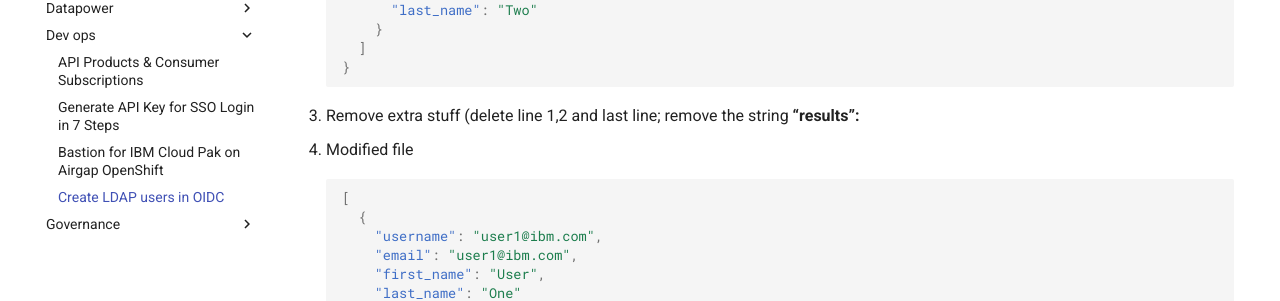
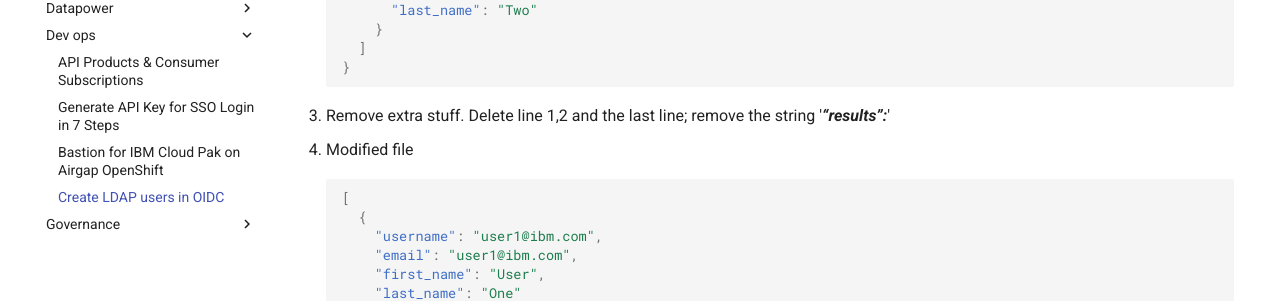
Before and after one commit to ibm-apiconnect/apic-hybrid-cloud-enablement, an MkDocs documentation site: the page built from docs-and-tools/dev-ops/create-oidc-users-from-ldap.md, in a window 1280 px wide and 900 px high, scrolled down 430 px. Shown: the part 154-455 px from the top of the window. Built offline with MkDocs 1.6.1 and Material for MkDocs 9.7.7, drawn with Linux system fonts in a browser that asks for light colours.

Commit message:
Formatting update
Formatting update

````diff
--- a/docs-and-tools/dev-ops/create-oidc-users-from-ldap.md
+++ b/docs-and-tools/dev-ops/create-oidc-users-from-ldap.md
@@ -29,7 +29,7 @@
     }
     ```
 
-3. Remove extra stuff (delete line 1,2 and last line; remove the string **“results”:**
+3. Remove extra stuff. Delete line 1,2 and the last line; remove the string '_**“results”:**_'
 4. Modified file
 
     ```json
````
